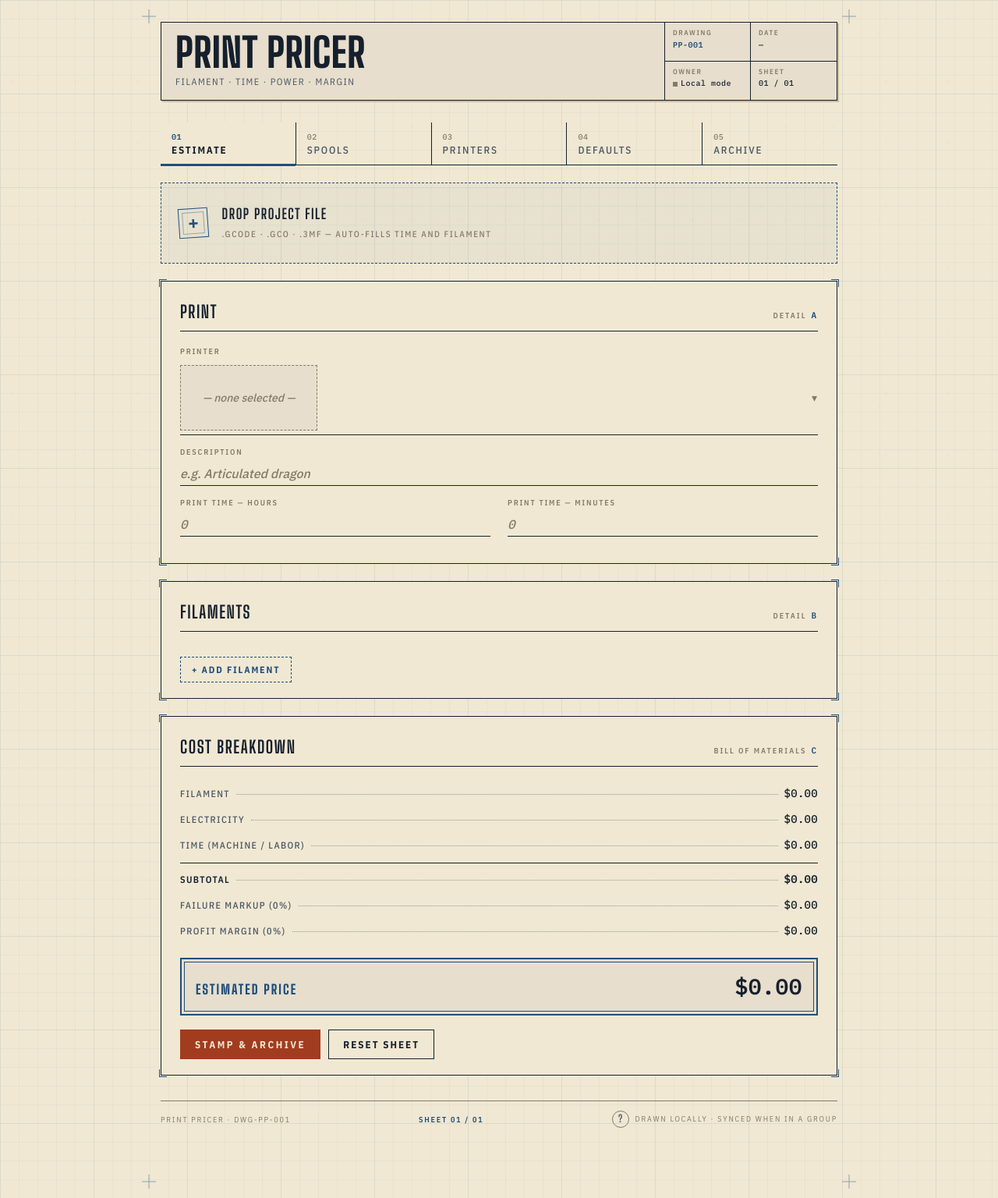
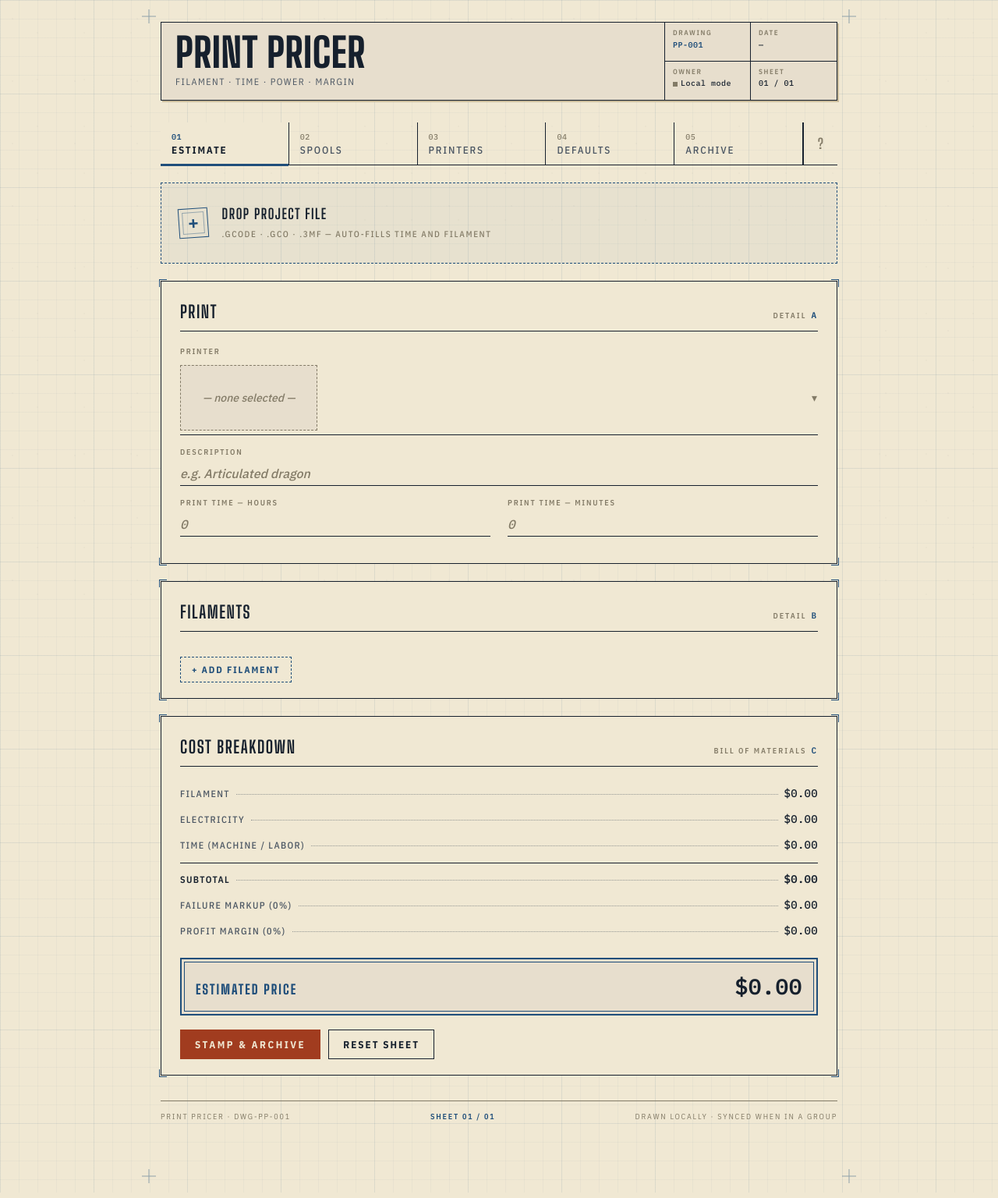
Before and after one commit to gizmo2222/printpricer, a plain HTML site: page printpricer/index.html in a window 1280 px wide. Shown: the whole page at 78% size. Drawn offline with nearby package versions, Linux system fonts and the light colour scheme.

Commit message:
Move help (?) trigger to the layer-tab row where it's actually findable
Previously the only help affordance was a small ? button in the
sheet footer at the bottom of the page. On a tall Estimate sheet,
nobody ever scrolls there to find help — it might as well not
exist.

New: a 44px-wide square help button as a sibling of the layer
tabs, on the right edge of the same row. Same height as the tabs,
border-left to mark it as a separate slot, blueprint-blue hover
state. The footer stays clean (no help button there).

Tooltip on hover: 'Quick start · how files are read · cost formula
· keyboard shortcuts · cloud sync'.

help.js binds both the new top button (#help-btn-top) and the old
footer button (#help-btn) so any future layout swap doesn't lose
the binding.

Bumped cache version 12 -> 13 so the new layout actually loads.

```diff
--- a/printpricer/css/styles.css
+++ b/printpricer/css/styles.css
@@ -208,6 +208,30 @@ body::before {
   height: 3px; background: var(--blueprint);
 }
 .layer.active .layer-num { color: var(--blueprint); font-weight: 600; }
+
+/* Help slot at the right edge of the layer row — same height as the tabs
+   but visually a separate affordance: small square with the `?` glyph. */
+.layer-help {
+  flex: 0 0 auto;
+  width: 44px;
+  background: transparent;
+  border: none;
+  border-left: 1px solid var(--ink);
+  cursor: pointer;
+  font-family: var(--display);
+  font-weight: 700;
+  font-size: 18px;
+  color: var(--ink-faint);
+  padding: 0;
+  align-self: stretch;
+  transition: color 0.12s var(--ease-quart), background 0.12s var(--ease-quart);
+}
+.layer-help:hover,
+.layer-help:focus-visible {
+  color: var(--paper);
+  background: var(--blueprint);
+  outline: none;
+}
 
 .pane { display: none; }
 .pane.active { display: block; animation: rise 0.18s var(--ease-quart) both; }
--- a/printpricer/index.html
+++ b/printpricer/index.html
@@ -11,7 +11,7 @@
   <!-- Cache-buster query string is bumped on each meaningful release so
        browsers fetch the new module set instead of stale ES-module copies.
        Bump this when you ship CSS or JS changes. -->
-  <link rel="stylesheet" href="css/styles.css?v=12">
+  <link rel="stylesheet" href="css/styles.css?v=13">
   <script src="https://cdnjs.cloudflare.com/ajax/libs/jszip/3.10.1/jszip.min.js"></script>
 </head>
 <body>
@@ -43,6 +43,7 @@
       <button class="layer"        data-pane="printers"><span class="layer-num">03</span>Printers</button>
       <button class="layer"        data-pane="settings"><span class="layer-num">04</span>Defaults</button>
       <button class="layer"        data-pane="history"><span class="layer-num">05</span>Archive</button>
+      <button class="layer-help" id="help-btn-top" type="button" aria-label="Help and instructions" data-hint="Quick start · how files are read · cost formula · keyboard shortcuts · cloud sync" data-hint-pos="below">?</button>
     </div>
 
     <!-- LAYER 01 — ESTIMATE -->
@@ -402,10 +403,7 @@
     <footer class="sheet-footer">
       <span>Print Pricer · DWG-PP-001</span>
       <span class="scale">Sheet 01 / 01</span>
-      <span style="display: flex; align-items: center; gap: 8px;">
-        <button class="help-trigger" id="help-btn" type="button" aria-label="Help and instructions" data-hint="How the app works · keyboard shortcuts · cost formula · file support">?</button>
-        Drawn locally · Synced when in a group
-      </span>
+      <span>Drawn locally · Synced when in a group</span>
     </footer>
   </div>
 
@@ -587,6 +585,6 @@
 
   <datalist id="spool-list"></datalist>
 
-  <script type="module" src="js/main.js?v=12"></script>
+  <script type="module" src="js/main.js?v=13"></script>
 </body>
 </html>
--- a/printpricer/js/activity.js
+++ b/printpricer/js/activity.js
@@ -1,7 +1,7 @@
 // Group activity feed — shows who did what.
 
-import { state } from './state.js?v=12';
-import { escapeHtml } from './utils.js?v=12';
+import { state } from './state.js?v=13';
+import { escapeHtml } from './utils.js?v=13';
 
 export function renderActivity(events) {
   const list = document.getElementById('activity-list');
--- a/printpricer/js/auth-ui.js
+++ b/printpricer/js/auth-ui.js
@@ -1,8 +1,8 @@
 // Account pill, sign-in modal, and the group section inside the Defaults pane.
 
-import { CLOUD_ENABLED, state } from './state.js?v=12';
-import { toast } from './ui.js?v=12';
-import { doSignIn, doSignUp, doSignOut, createGroup, joinGroupByCode, leaveGroup } from './firebase.js?v=12';
+import { CLOUD_ENABLED, state } from './state.js?v=13';
+import { toast } from './ui.js?v=13';
+import { doSignIn, doSignUp, doSignOut, createGroup, joinGroupByCode, leaveGroup } from './firebase.js?v=13';
 
 export function updateAccountUI() {
   const cell = document.getElementById('account-pill');
--- a/printpricer/js/calc.js
+++ b/printpricer/js/calc.js
@@ -4,9 +4,9 @@
 //   - sticky total bar visibility
 //   - earned block-detail callouts on Estimate sheet headers
 
-import { settings, filaments } from './state.js?v=12';
-import { getActivePrinter } from './storage.js?v=12';
-import { num, fmt, formatHours } from './utils.js?v=12';
+import { settings, filaments } from './state.js?v=13';
+import { getActivePrinter } from './storage.js?v=13';
+import { num, fmt, formatHours } from './utils.js?v=13';
 
 const flashTargets = ['bd-filament','bd-power','bd-time','bd-subtotal','bd-failure','bd-margin','bd-total','sticky-total-value'];
 const lastValues = {};
--- a/printpricer/js/help.js
+++ b/printpricer/js/help.js
@@ -1,13 +1,16 @@
 // Help / instructions modal.
 
 export function initHelp() {
-  const trigger = document.getElementById('help-btn');
   const modal = document.getElementById('help-modal');
   const close = document.getElementById('help-close');
-  if (!trigger || !modal) return;
-  const open  = () => modal.classList.add('show');
-  const shut  = () => modal.classList.remove('show');
-  trigger.addEventListener('click', open);
+  if (!modal) return;
+  const open = () => modal.classList.add('show');
+  const shut = () => modal.classList.remove('show');
+  // Bind every help affordance (top button next to the layer tabs is the
+  // primary; older footer button stays supported if present).
+  document.querySelectorAll('#help-btn-top, #help-btn').forEach(b => {
+    b.addEventListener('click', open);
+  });
   close.addEventListener('click', shut);
   modal.addEventListener('click', e => { if (e.target === modal) shut(); });
 }
--- a/printpricer/js/onboarding.js
+++ b/printpricer/js/onboarding.js
@@ -9,8 +9,8 @@
 //
 // Steps are click-to-jump links to the relevant layers.
 
-import { loadPrinters, loadSpools } from './storage.js?v=12';
-import { switchToPane } from './ui.js?v=12';
+import { loadPrinters, loadSpools } from './storage.js?v=13';
+import { switchToPane } from './ui.js?v=13';
 
 const ONBOARD_KEY = 'printpricer:onboarded';
 
--- a/printpricer/js/parser.js
+++ b/printpricer/js/parser.js
@@ -6,9 +6,9 @@
 // using either per-triangle paint_color/extruder/pindex attributes, or
 // part-level extruder mappings from model_settings.config.
 
-import { settings } from './state.js?v=12';
-import { getActivePrinter } from './storage.js?v=12';
-import { parseTimeStr } from './utils.js?v=12';
+import { settings } from './state.js?v=13';
+import { getActivePrinter } from './storage.js?v=13';
+import { parseTimeStr } from './utils.js?v=13';
 
 // ---------- regex literals (module-scope so they aren't re-compiled) ----------
 
--- a/printpricer/js/storage.js
+++ b/printpricer/js/storage.js
@@ -7,9 +7,9 @@
 import {
   SETTINGS_KEY, HISTORY_KEY, SPOOLS_KEY, PRINTERS_KEY, ACTIVE_PRINTER_KEY,
   settings, state, isInCloudMode,
-} from './state.js?v=12';
-import { updateSyncIndicator } from './ui.js?v=12';
-import { fb } from './firebase.js?v=12';
+} from './state.js?v=13';
+import { updateSyncIndicator } from './ui.js?v=13';
+import { fb } from './firebase.js?v=13';
 
 // ---------- read helpers ----------
 
```
Also changed, not shown: printpricer/js/archive.js (+9 -9 lines), printpricer/js/filaments.js (+6 -6 lines), printpricer/js/firebase.js (+11 -11 lines), printpricer/js/main.js (+14 -14 lines), printpricer/js/printers.js (+6 -6 lines), printpricer/js/spools.js (+6 -6 lines).
